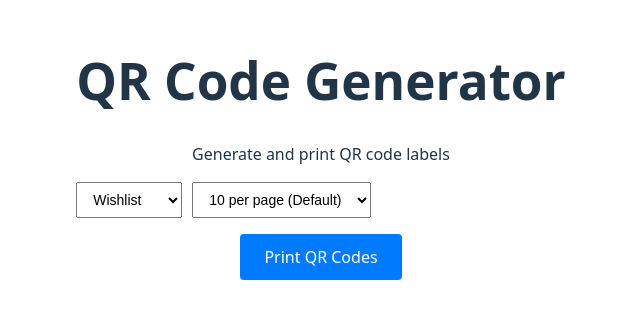
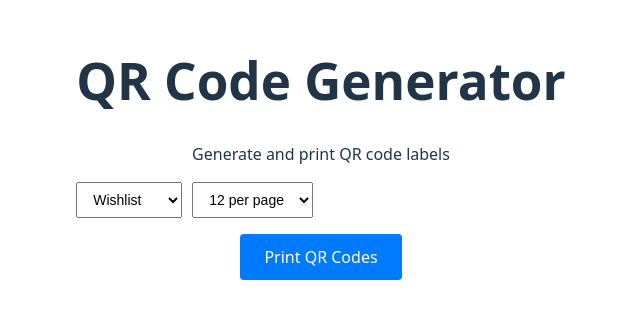
Before and after one commit to SandroDintegra/react-pdf-template, a React (Vite) app: page / in a window 1280 px wide. Shown: the part 251-570 px from the top of the page, without its empty margins (319-959 px from the left). Built offline with nearby package versions, Linux system fonts and the light colour scheme; what @react-pdf/renderer would draw is missing.

Commit message:
fix: remove 10 pages option

```diff
--- a/src/App.tsx
+++ b/src/App.tsx
@@ -147,7 +147,6 @@ function App() {
                 fontSize: "14px",
               }}
             >
-              <option value={10}>10 per page (Default)</option>
               {wishlistLayoutOptions.map((opt) => (
                 <option key={opt.value} value={opt.value}>
                   {opt.label}
```
